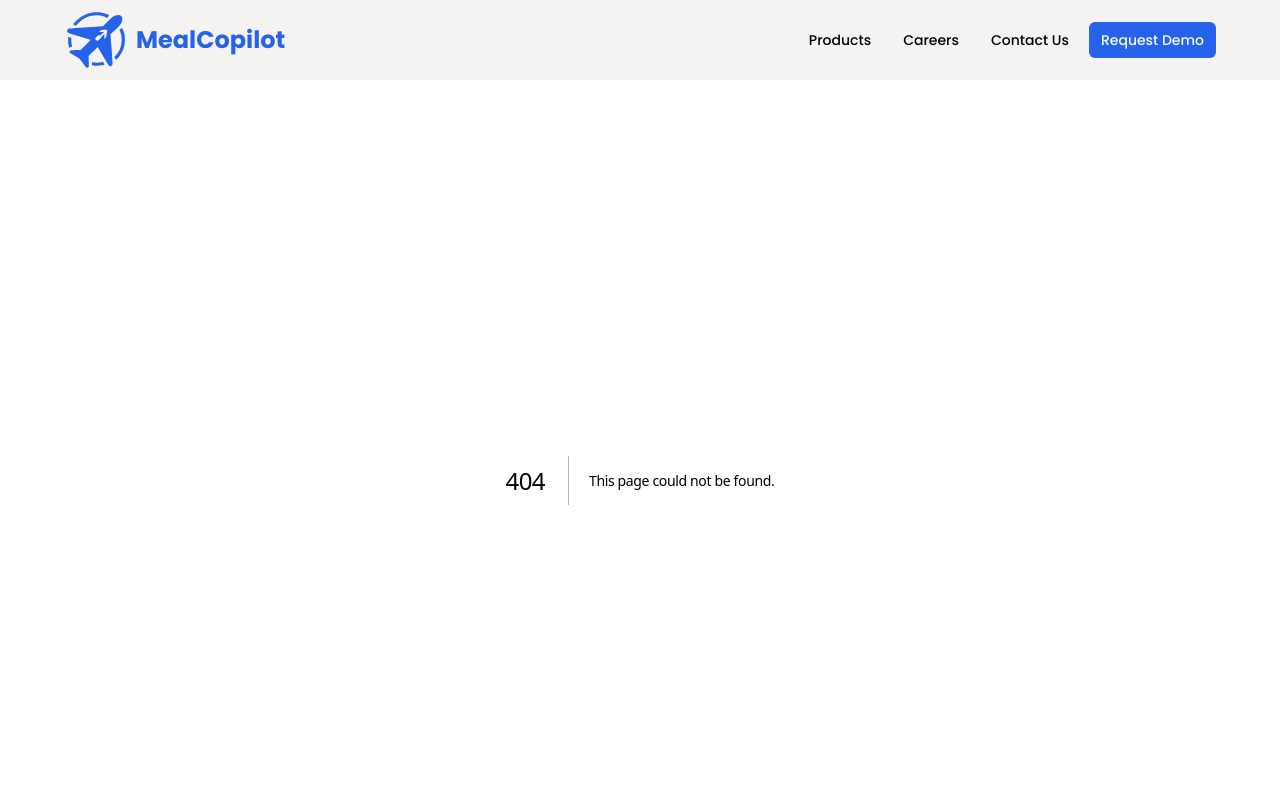
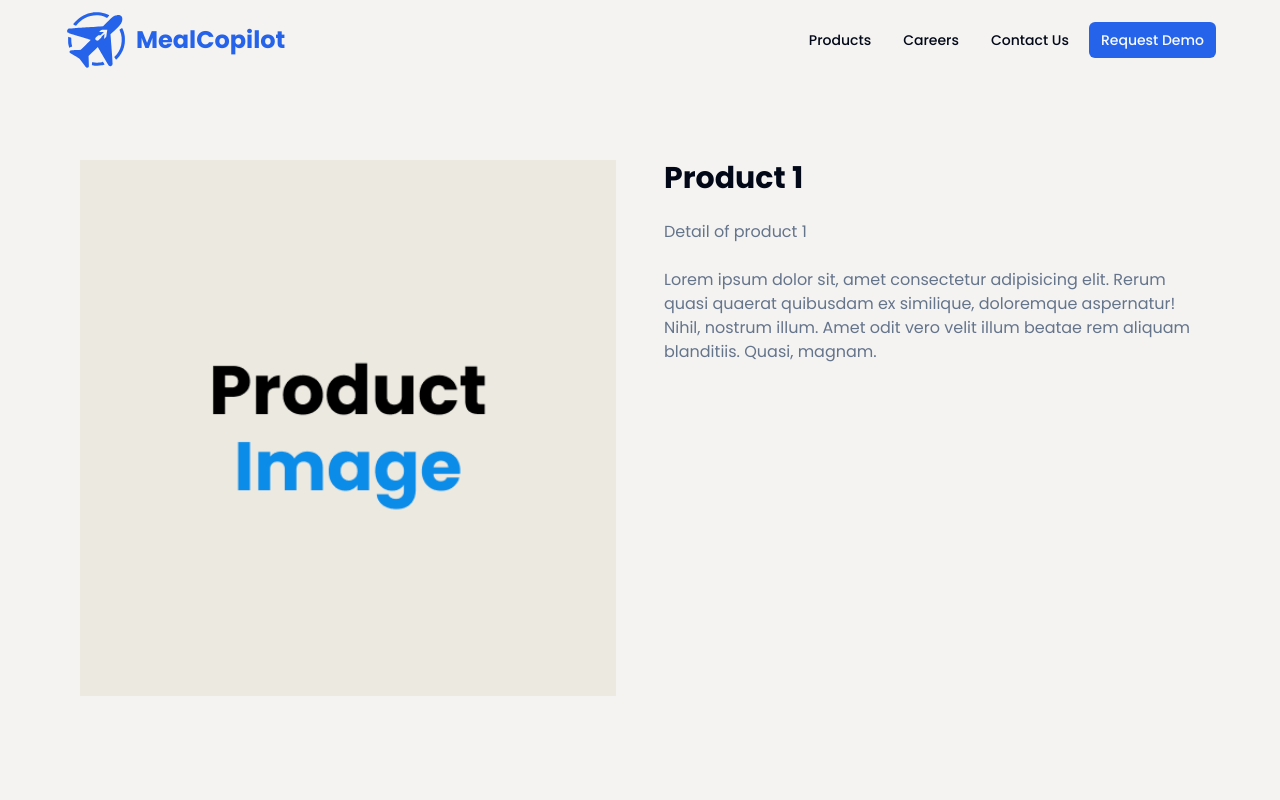
Before and after one commit to webdevsalmann/wds-demo, a Next.js app: page /products/1 in a window 1280 px wide. Before the commit this address had no page. Shown: the top 800 px of the page. Built offline with nearby package versions, Linux system fonts and the light colour scheme.

Commit message:
Product Added

```diff
--- /dev/null
+++ b/src/app/(client)/products/[id]/page.jsx
@@ -0,0 +1,31 @@
+import Waitlist from "@/components/layouts/section/waitlist"
+import Section from "@/components/ui/section"
+import Image from "next/image"
+
+export default function page({ params }) {
+    return (
+        <main>
+            <Section className="grid gap-block md:grid-cols-2">
+                <div className="">
+                    <Image
+                        className="w-full aspect-square object-cover"
+                        src="/image.png"
+                        width={300}
+                        height={300}
+                        alt="Image"
+                    />
+                </div>
+
+                <div className="">
+                    <div className="text-2xl md:text-3xl font-bold">Product {params.id}</div>
+                    <br />
+                    <p>Detail of product {params.id}</p>
+                    <br />
+                    <p>Lorem ipsum dolor sit, amet consectetur adipisicing elit. Rerum quasi quaerat quibusdam ex similique, doloremque aspernatur! Nihil, nostrum illum. Amet odit vero velit illum beatae rem aliquam blanditiis. Quasi, magnam.</p>
+                </div>
+            </Section>
+
+            <Waitlist />
+        </main>
+    )
+}
--- a/src/app/(client)/products/page.jsx
+++ b/src/app/(client)/products/page.jsx
@@ -1,18 +1,34 @@
 import FadeUp from "@/components/animations/FadeUp";
 import Waitlist from "@/components/layouts/section/waitlist";
 import Section from "@/components/ui/section";
+import Image from "next/image";
+import Link from "next/link";
 
 export default function page() {
   return (
     <main>
-        <div className="mt-block text-center">
-          <h1>Our Products</h1>
-        </div>
+      <div className="mt-block text-center">
+        <h1>Our Products</h1>
+      </div>
       <Section>
-        <div className="grid gap-base sm:grid-cols-2 md:grid-cols-3">
+        <div className="grid gap-lg sm:grid-cols-2 md:grid-cols-3">
           {[1, 2, 3, 4, 5, 6, 7, 8, 9, 10, 11, 12].map(item => (
-            <FadeUp className="rounded-md overflow-hidden aspect-video" key={item}>
-              <iframe className="size-full" width="560" height="315" src="https://www.youtube.com/embed/GHne7V7cD0k?si=eF6-kSBqQYov0K1_" title="YouTube video player" frameborder="0" allow="accelerometer; autoplay; clipboard-write; encrypted-media; gyroscope; picture-in-picture; web-share" referrerPolicy="strict-origin-when-cross-origin" allowfullscreen />
+            <FadeUp className="rounded-md overflow-hidden hover:shadow-lg transition-all" key={item}>
+              <Link href={`/products/${item}`}>
+                <div className="">
+                  <Image
+                    className="w-full aspect-video object-cover"
+                    src="/image.png"
+                    width={300}
+                    height={300}
+                    alt="Image"
+                  />
+                </div>
+                <div className="p-xs">
+                  <div className="text-lg font-medium">Product {item}</div>
+                  <p className="text-xs line-clamp-2">Lorem ipsum dolor sit, amet consectetur adipisicing elit. Eaque voluptatum qui deserunt excepturi nesciunt doloremque id commodi, nihil reprehenderit placeat, corrupti quod ad blanditiis tempore illum officia hic modi. Temporibus!</p>
+                </div>
+              </Link>
             </FadeUp>
           ))}
         </div>
```
Also changed, not shown: public/image.png (added).
